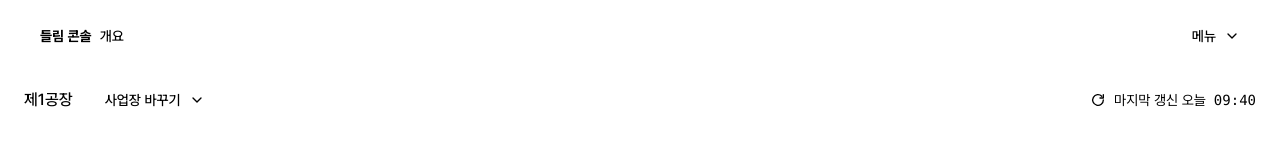
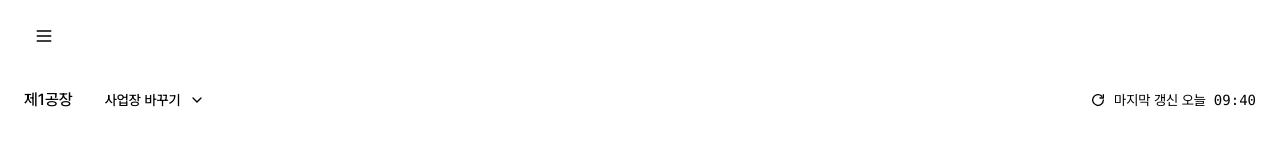
Before and after one commit to m2nwo079/deullim, a Next.js app in the folder web/: page /preview/console in a window 1280 px wide. Shown: the top 160 px of the page. Built offline with nearby package versions, Linux system fonts and the light colour scheme.

Commit message:
feat(ui): open ConsoleSidebar as a drawer below 1024px
Mark the current item with a left bar and bold text as well as aria-current.

```diff
--- a/web/app/preview/console/page.tsx
+++ b/web/app/preview/console/page.tsx
@@ -2,7 +2,7 @@ import type { Metadata } from "next";
 import Link from "next/link";
 import { Button } from "../../../src/components/button";
 import {
-  ConsoleMobileNav,
+  ConsoleDrawer,
   ConsoleSidebar,
   type NavGroup,
 } from "../../../src/components/console-sidebar";
@@ -216,7 +216,7 @@ export default function ConsoleOverviewPreview() {
         user={{ name: "김들림", role: "안전보건관리자" }}
       />
       <main className="flex min-w-0 flex-1 flex-col gap-3 bg-surface px-3 py-2 lg:px-4">
-        <ConsoleMobileNav groups={NAV_GROUPS} />
+        <ConsoleDrawer groups={NAV_GROUPS} />
         <div className="flex flex-wrap items-center justify-between gap-2 border-b border-border pb-2">
           <div className="flex items-center gap-2">
             <span className="text-body font-medium">제1공장</span>
--- a/web/src/components/console-sidebar.tsx
+++ b/web/src/components/console-sidebar.tsx
@@ -1,5 +1,8 @@
+"use client";
+
 import Link from "next/link";
-import type { ReactNode } from "react";
+import { useId, useRef, useState, type ReactNode } from "react";
+import { IconButton } from "./icon-button";
 import { Icon, type IconName } from "./icons";
 
 export type NavItem = { label: string; icon: IconName; href?: string; current?: boolean };
@@ -11,8 +14,9 @@ type ConsoleSidebarProps = {
   user: { name: string; role: string };
 };
 
+// Every item keeps a 3px left border so the current item's bar does not shift the labels.
 const ITEM =
-  "flex h-5 items-center gap-1 rounded-control px-2 text-small focus-visible:outline-2 focus-visible:outline-offset-2 focus-visible:outline-focus-ring";
+  "flex h-5 items-center gap-1 rounded-r-control border-l-3 px-2 text-small focus-visible:outline-2 focus-visible:outline-offset-2 focus-visible:outline-focus-ring";
 
 function NavEntry({ item }: { item: NavItem }) {
   const content = (
@@ -26,7 +30,7 @@ function NavEntry({ item }: { item: NavItem }) {
       <Link
         href={item.href}
         aria-current="page"
-        className={`${ITEM} bg-surface font-medium text-nav`}
+        className={`${ITEM} border-nav bg-surface font-bold text-nav`}
       >
         {content}
       </Link>
@@ -36,7 +40,7 @@ function NavEntry({ item }: { item: NavItem }) {
     return (
       <Link
         href={item.href}
-        className={`${ITEM} text-text-secondary transition-colors duration-(--motion-fast) ease-standard hover:bg-surface-sunken active:bg-surface-sunken active:text-text`}
+        className={`${ITEM} border-transparent text-text-secondary transition-colors duration-(--motion-fast) ease-standard hover:bg-surface-sunken active:bg-surface-sunken active:text-text`}
       >
         {content}
       </Link>
@@ -44,7 +48,10 @@ function NavEntry({ item }: { item: NavItem }) {
   }
   // Items without a destination yet are shown but not interactive.
   return (
-    <span aria-disabled="true" className={`${ITEM} cursor-not-allowed text-text-disabled`}>
+    <span
+      aria-disabled="true"
+      className={`${ITEM} cursor-not-allowed border-transparent text-text-disabled`}
+    >
       {content}
     </span>
   );
@@ -54,7 +61,7 @@ export function ConsoleSidebar({ groups, status, user }: ConsoleSidebarProps) {
   return (
     <nav
       aria-label="콘솔 메뉴"
-      className="hidden w-30 shrink-0 flex-col gap-3 border-r border-border bg-surface-muted p-2 md:flex"
+      className="hidden w-30 shrink-0 flex-col gap-3 border-r border-border bg-surface-muted p-2 lg:flex"
     >
       <p className="px-2 pt-1 text-title-sm font-bold text-nav">들림 콘솔</p>
       <NavGroups groups={groups} />
@@ -104,26 +111,63 @@ function NavGroups({ groups }: { groups: NavGroup[] }) {
 }
 
 /**
- * Below 768px the sidebar is hidden and this native disclosure menu sits at the top instead.
- * It needs no client JavaScript and shows the same items and current marker.
+ * Below 1024px the sidebar is hidden and this menu button opens the same items in a left drawer
+ * on the native <dialog>: showModal() traps focus, Esc, a press outside or picking an item closes
+ * it, and focus returns to the menu button.
  */
-export function ConsoleMobileNav({ groups }: { groups: NavGroup[] }) {
-  const current = groups.flatMap((group) => group.items).find((item) => item.current);
+export function ConsoleDrawer({ groups, top }: { groups: NavGroup[]; top?: ReactNode }) {
+  const id = useId();
+  const dialog = useRef<HTMLDialogElement>(null);
+  const menu = useRef<HTMLButtonElement>(null);
+  const [open, setOpen] = useState(false);
+
   return (
-    <details className="group rounded-control border border-border bg-surface-muted md:hidden">
-      <summary className="flex h-5 cursor-pointer list-none items-center justify-between px-2 text-small font-medium focus-visible:outline-2 focus-visible:outline-offset-2 focus-visible:outline-focus-ring [&::-webkit-details-marker]:hidden">
-        <span className="flex items-center gap-1 text-nav">
-          <span className="font-bold">들림 콘솔</span>
-          {current ? <span className="text-text-secondary">{current.label}</span> : null}
-        </span>
-        <span className="flex items-center gap-1 text-text-secondary">
-          메뉴
-          <Icon name="chevron-down" size={16} className="group-open:rotate-180" />
-        </span>
-      </summary>
-      <nav aria-label="콘솔 메뉴" className="flex flex-col gap-2 border-t border-border p-2">
-        <NavGroups groups={groups} />
-      </nav>
-    </details>
+    <div className="lg:hidden">
+      <IconButton
+        ref={menu}
+        icon="menu"
+        label="메뉴 열기"
+        aria-haspopup="dialog"
+        aria-expanded={open}
+        aria-controls={id}
+        onClick={() => {
+          dialog.current?.showModal();
+          setOpen(true);
+        }}
+      />
+      {/* Clicks land on the dialog itself only on the backdrop, because the inner panel fills it;
+          picking a link closes it too. Esc is the native cancel. */}
+      {/* eslint-disable-next-line jsx-a11y/click-events-have-key-events, jsx-a11y/no-noninteractive-element-interactions */}
+      <dialog
+        ref={dialog}
+        id={id}
+        aria-label="메뉴"
+        onClose={() => {
+          setOpen(false);
+          menu.current?.focus();
+        }}
+        onClick={(event) => {
+          const target = event.target;
+          if (
+            target === event.currentTarget ||
+            (target instanceof Element && target.closest("a"))
+          ) {
+            dialog.current?.close();
+          }
+        }}
+        className="m-0 h-full max-h-none w-30 max-w-[calc(100%-48px)] bg-surface-muted text-text shadow-lg backdrop:bg-scrim"
+      >
+        <div className="flex h-full flex-col gap-3 p-2">
+          <div className="flex items-center justify-between gap-1">
+            <p className="px-2 text-title-sm font-bold text-nav">들림 콘솔</p>
+            <IconButton icon="close" label="메뉴 닫기" onClick={() => dialog.current?.close()} />
+          </div>
+          {top}
+          <nav aria-label="콘솔 메뉴" className="flex flex-col gap-3">
+            <NavGroups groups={groups} />
+          </nav>
+        </div>
+      </dialog>
+    </div>
   );
 }
```
